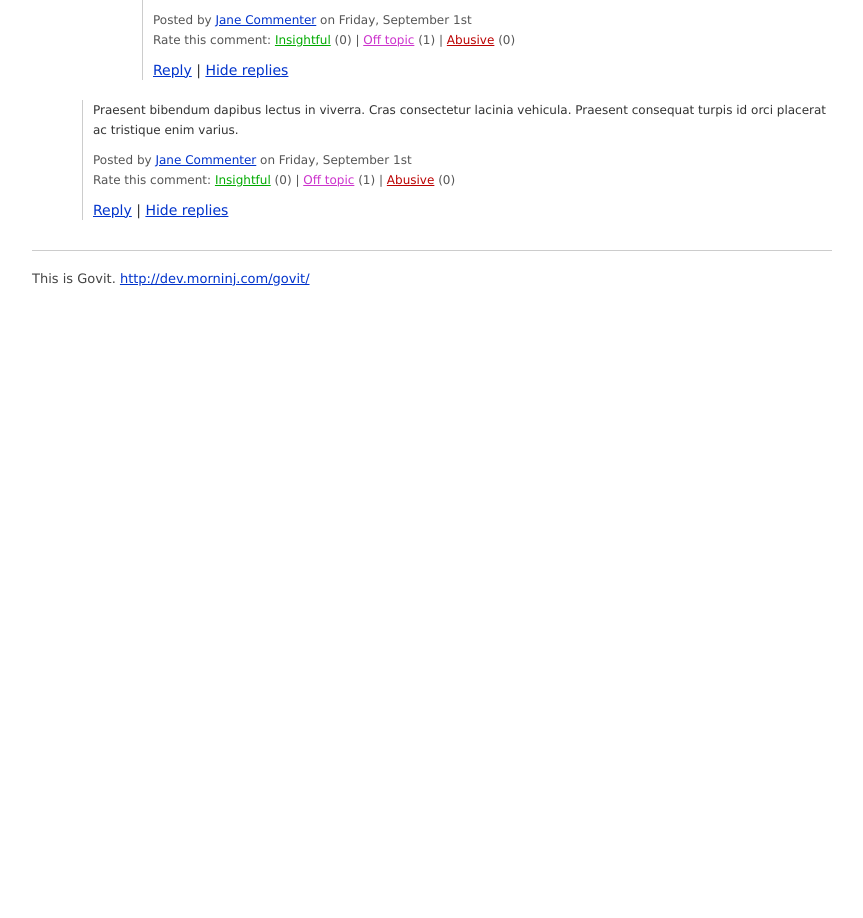
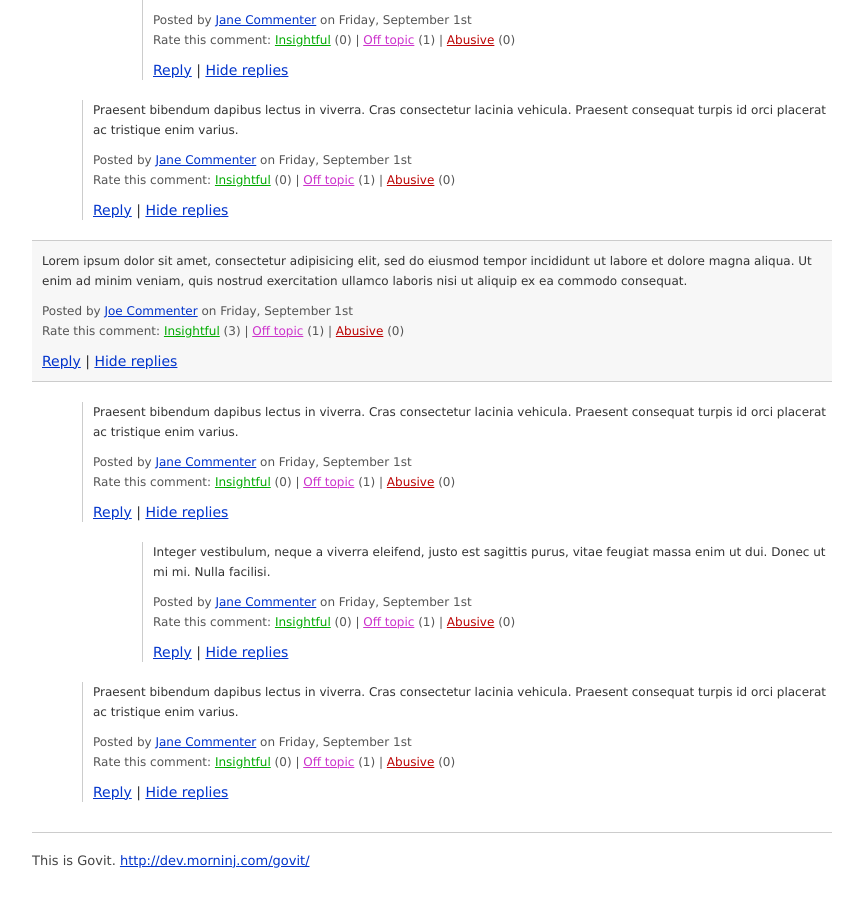
Before and after one commit to qiemem/GovDialogue, a PHP site: page /viewpost.php in a window 1280 px wide. Shown: the part 830-1748 px from the top of the page, without its empty margins (208-1071 px from the left). Before the commit the page ends 1116 px from the top, so only its background shows below. Run offline with PHP 8.4, Linux system fonts and the light colour scheme; data that the repository does not hold is empty.

Commit message:
Style sheet changes

```diff
--- a/html/govit/header.php
+++ b/html/govit/header.php
@@ -8,10 +8,9 @@
 session_start();
 $user_isLoggedIn = false;
 $user_id = "";
-$user_fullname = "";
-$user_username = "";
+$user_firstname = "";
+$user_lastname = "";
 $user_email = "";
-$user_zipcode = "";
 
 if (isset($_SESSION['user']))
 {
@@ -50,12 +49,30 @@ function printHeader($page_title, $page_description, $page_keywords)
 			<h1><a href="/govit/">Govit</a> <span class="version">alpha</span></h1>
 
 			<ul class="nav">
-				<li><a href="/govit/">Home</a></li>
+
+       		<?php
+       		if ($user_isLoggedIn)
+            {
+				?>
+                <li><a href="/govit/">Home</a></li>
+				<li><a href="/govit/allposts.php">All Posts</a></li>
+				<li><a href="/govit/newpost.php">Make New Post</a></li>
+				<li><a href="/govit/login.php">Logout</a></li>
+				<li><a href="/govit/feedback.php">Feedback</a></li>
+                <?php
+            }
+			else
+			{
+			?>
+                <li><a href="/govit/">Home</a></li>
 				<li><a href="/govit/allposts.php">All Posts</a></li>
 				<li><a href="/govit/newpost.php">Make New Post</a></li>
 				<li><a href="/govit/join.php">Join</a></li>
 				<li><a href="/govit/login.php">Login</a></li>
 				<li><a href="/govit/feedback.php">Feedback</a></li>
+            <?php
+			}
+            ?>
 			</ul>
 
 		</div><!-- /.header -->
--- a/html/govit/styles/global.css
+++ b/html/govit/styles/global.css
@@ -22,6 +22,12 @@ p
 h1, h2, h3, h4, h5
 {
 	font-weight: normal;
+}
+
+h2
+{
+	color: #00AA00;
+	font-size: 30px;
 }
 
 div.container
--- a/html/govit/styles/posts.css
+++ b/html/govit/styles/posts.css
@@ -3,9 +3,6 @@
 
 div.postTitle h2
 {
-	color: #00AA00;
-	font-size: 30px;
-	font-weight: normal;
 	margin-bottom: 0;
 }
 
--- a/html/govit/viewpost.php
+++ b/html/govit/viewpost.php
@@ -72,6 +72,61 @@ printHeader("Viewing post", "Keywords", "Description");
     </div><!-- /.commentContainer /#comment1_replies -->
 <!-- /Comment 1 -->
 
+
+
+<!-- Comment 2 -->
+<div class="postComment" id="comment2">
+	<div class="commentVisible">
+        <p class="commentText">Lorem ipsum dolor sit amet, consectetur adipisicing elit, sed do eiusmod tempor incididunt ut labore et dolore magna aliqua. Ut enim ad minim veniam, quis nostrud exercitation ullamco laboris nisi ut aliquip ex ea commodo consequat.</p>
+        <p class="commentCredits">Posted by <a href="#">Joe Commenter</a> on Friday, September 1st</p>
+        <p class="commentRating">Rate this comment: <a href="#" class="insightful">Insightful</a> (3) | <a href="#" class="offtopic">Off topic</a> (1) | <a href="#" class="abusive">Abusive</a> (0)</p>
+        <p class="commentReply">
+        	<a href="#">Reply</a>
+        	|
+        	<span class="hideReplies" id="comment2hidereplies"><a href="javascript:toggleLayerVisibility('comment2replies');toggleLayerVisibilityInline('comment2hidereplies');toggleLayerVisibilityInline('comment2showreplies');">Hide replies</a></span>
+            <span class="showReplies" id="comment2showreplies"><a href="javascript:toggleLayerVisibility('comment2replies');toggleLayerVisibilityInline('comment2showreplies');toggleLayerVisibilityInline('comment2hidereplies');">Show replies</a> (2)</span>
+        </p>
+    </div>
+</div>
+
+    <div class="commentContainer" id="comment2replies">
+
+        <!-- Comment 1 Reply 1 -->
+        <div class="commentReplyLevelOne">
+            <p class="commentText">Praesent bibendum dapibus lectus in viverra. Cras consectetur lacinia vehicula. Praesent consequat turpis id orci placerat ac tristique enim varius.</p>
+            <p class="commentCredits">Posted by <a href="#">Jane Commenter</a> on Friday, September 1st</p>
+            <p class="commentRating">Rate this comment: <a href="#" class="insightful">Insightful</a> (0) | <a href="#" class="offtopic">Off topic</a> (1) | <a href="#" class="abusive">Abusive</a> (0)</p>
+            <p class="commentReply">
+        	<a href="#">Reply</a>
+                |
+                <span class="hideReplies" id="comment2reply1hidereplies"><a href="javascript:toggleLayerVisibility('comment2reply1replies');toggleLayerVisibilityInline('comment2reply1hidereplies');toggleLayerVisibilityInline('comment2reply1showreplies');">Hide replies</a></span>
+                <span class="showReplies" id="comment2reply1showreplies"><a href="javascript:toggleLayerVisibility('comment2reply1replies');toggleLayerVisibilityInline('comment2reply1showreplies');toggleLayerVisibilityInline('comment2reply1hidereplies');">Show replies</a> (1)</span>
+            </p>
+        </div>
+
+            <!-- Comment 1 Reply 1 Reply 1 -->
+            <div class="commentContainer" id="comment2reply1replies">
+                <div class="commentReplyLevelTwo">
+                    <p class="commentText">Integer vestibulum, neque a viverra eleifend, justo est sagittis purus, vitae feugiat massa enim ut dui. Donec ut mi mi. Nulla facilisi.</p>
+                    <p class="commentCredits">Posted by <a href="#">Jane Commenter</a> on Friday, September 1st</p>
+                    <p class="commentRating">Rate this comment: <a href="#" class="insightful">Insightful</a> (0) | <a href="#" class="offtopic">Off topic</a> (1) | <a href="#" class="abusive">Abusive</a> (0)</p>
+                    <p class="commentReply"><a href="#">Reply</a> | <a href="#">Hide replies</a></p>
+                </div>
+            </div><!-- /#comment2reply1replies -->
+            <!-- /Comment 1 Reply 1 Reply 1 -->
+
+        <!-- /Comment 1 Reply 1 -->
+
+        <div class="commentReplyLevelOne">
+            <p class="commentText">Praesent bibendum dapibus lectus in viverra. Cras consectetur lacinia vehicula. Praesent consequat turpis id orci placerat ac tristique enim varius.</p>
+            <p class="commentCredits">Posted by <a href="#">Jane Commenter</a> on Friday, September 1st</p>
+            <p class="commentRating">Rate this comment: <a href="#" class="insightful">Insightful</a> (0) | <a href="#" class="offtopic">Off topic</a> (1) | <a href="#" class="abusive">Abusive</a> (0)</p>
+            <p class="commentReply"><a href="#">Reply</a> | <a href="#">Hide replies</a></p>
+        </div>
+
+    </div><!-- /.commentContainer /#comment2_replies -->
+<!-- /Comment 2 -->
+
 <?php
 
 require_once("footer.php");
```
